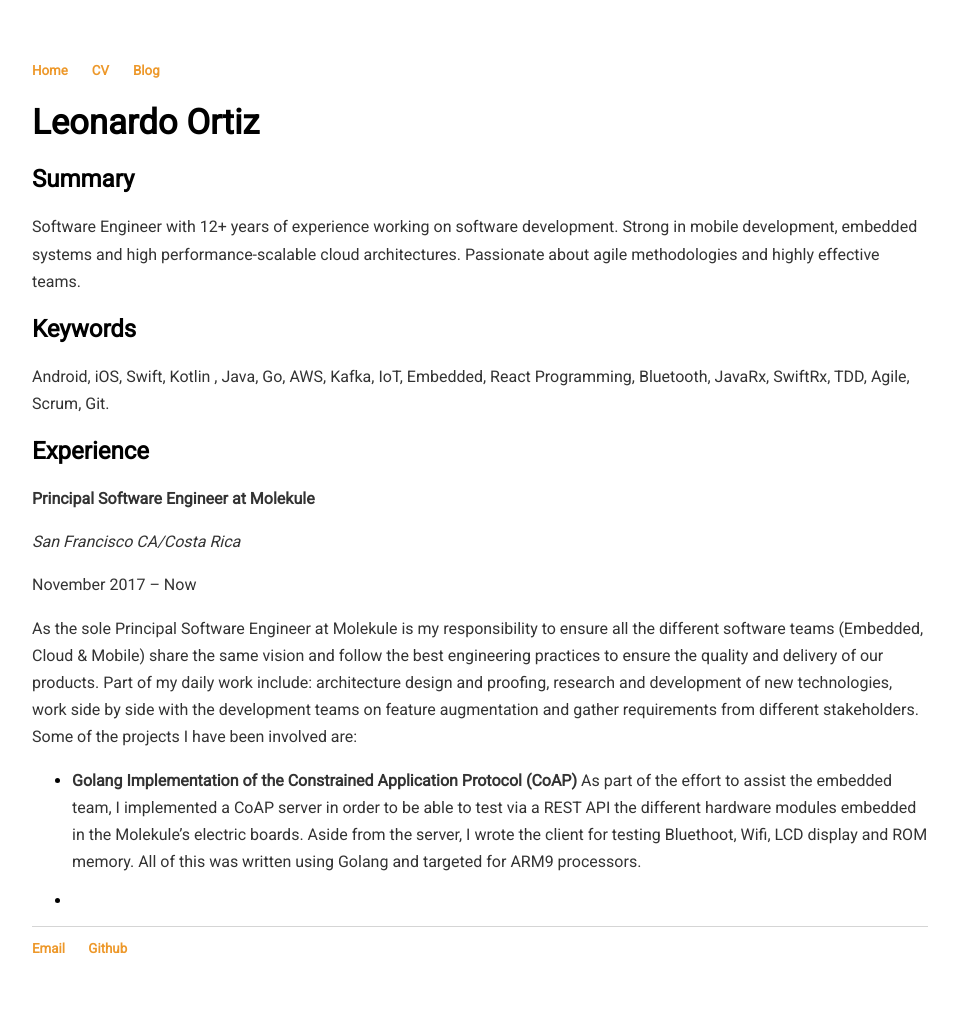
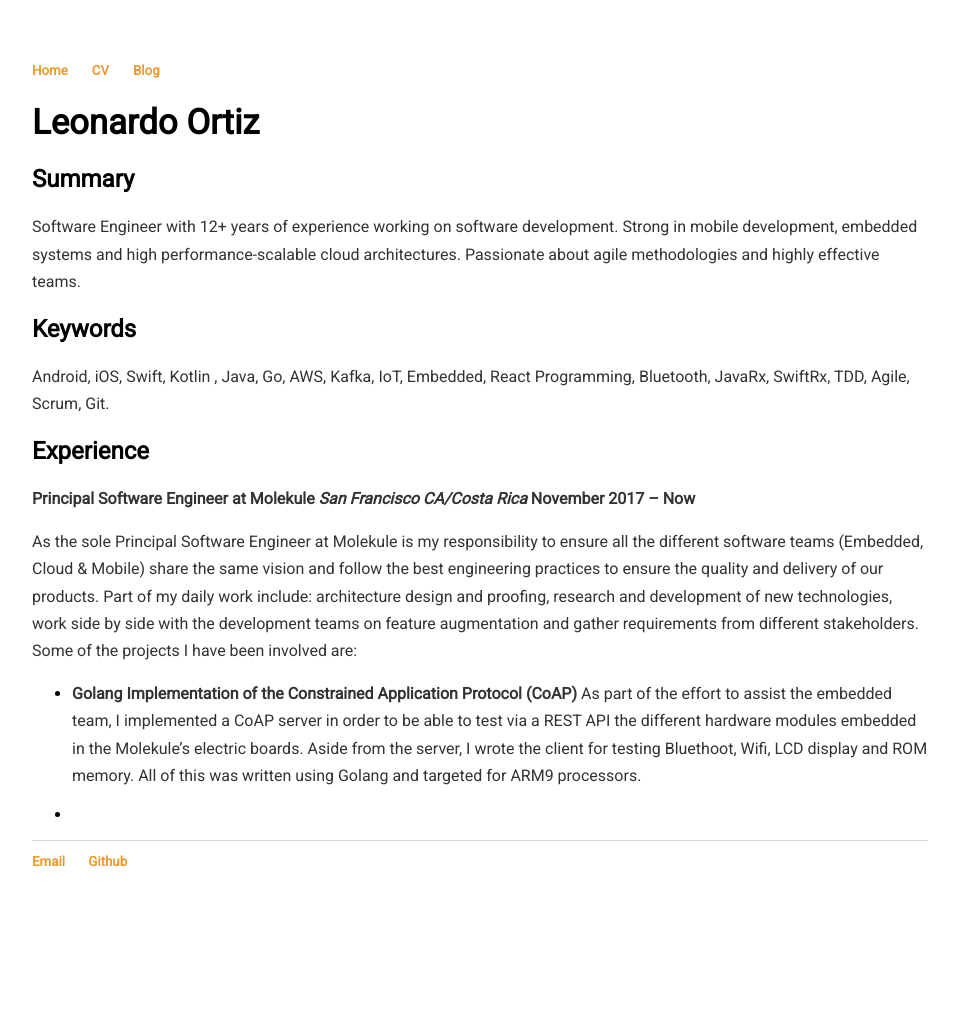
Before and after one commit to leohackerman/leohackerman.github.io, a Jekyll site: the page built from cv/cv.md, in a window 1280 px wide. Shown: the whole page, without its empty margins (160-1119 px from the left). Built offline with Jekyll 4.4.1, drawn with Linux system fonts in a browser that asks for light colours; after the commit the page ends 929 px from its top, so only the background shows below that.

Commit message:
Update cv.md

```diff
--- a/cv/cv.md
+++ b/cv/cv.md
@@ -9,13 +9,10 @@ Software Engineer with 12+ years of experience working on software development.
 Android, iOS, Swift, Kotlin , Java, Go, AWS, Kafka, IoT, Embedded, React Programming, Bluetooth, JavaRx, SwiftRx, TDD, Agile, Scrum, Git.
 ## Experience
 **Principal Software Engineer at Molekule**
-<p/>
+***San Francisco CA/Costa Rica***
+__November 2017 – Now__
 
-_San Francisco CA/Costa Rica_
 
-<p/>
-November 2017 – Now
-<p/>
 As the sole Principal Software Engineer at Molekule is my responsibility to ensure all the different software teams (Embedded, Cloud & Mobile) share the same vision and follow the best engineering practices to ensure the quality and delivery of our products. Part of my daily work include: architecture design and proofing, research and development of new technologies, work side by side with the development teams on feature augmentation and gather requirements from different stakeholders. Some of the projects I have been involved are:
 
 * __Golang Implementation of the Constrained Application Protocol (CoAP)__
```
